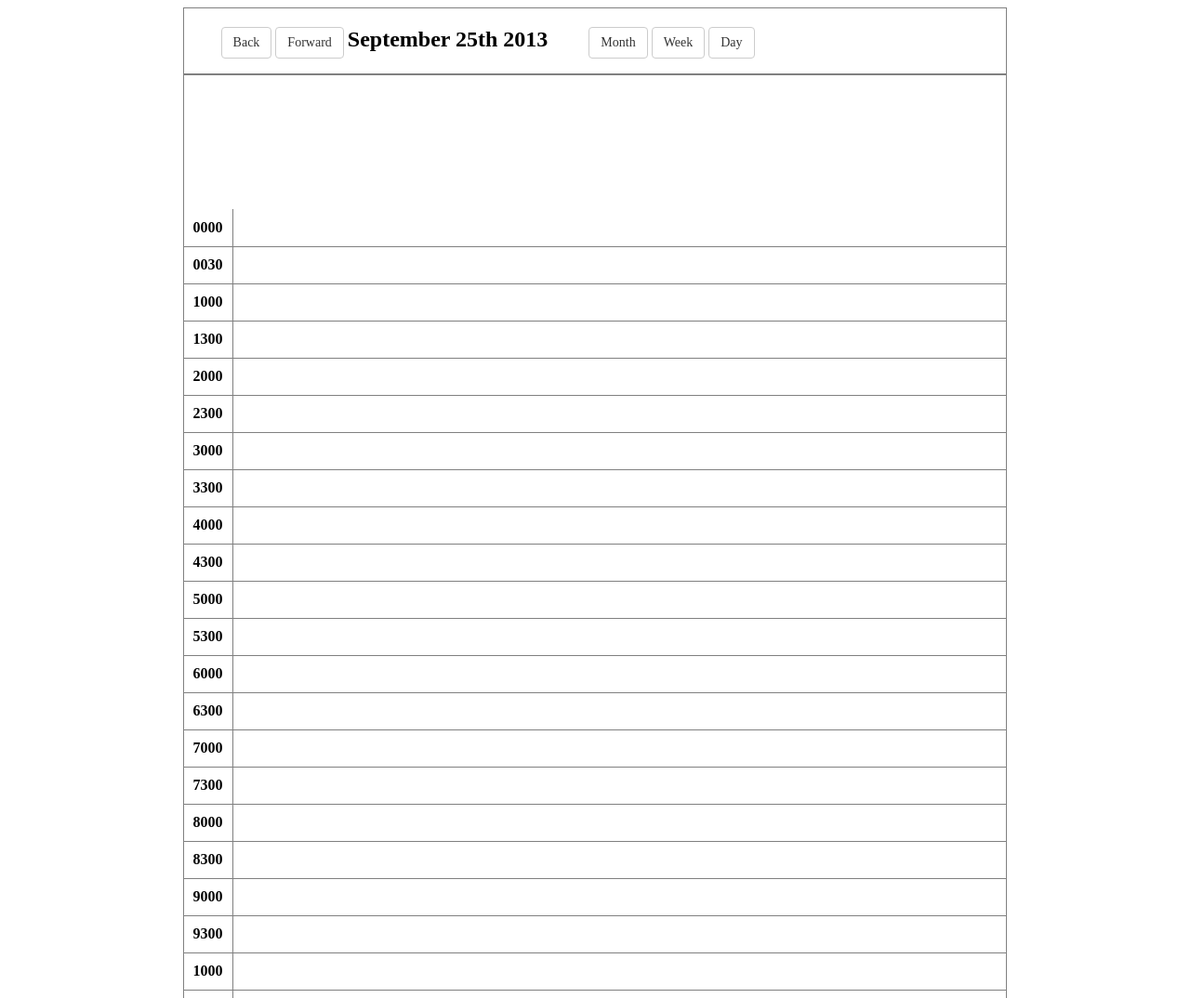
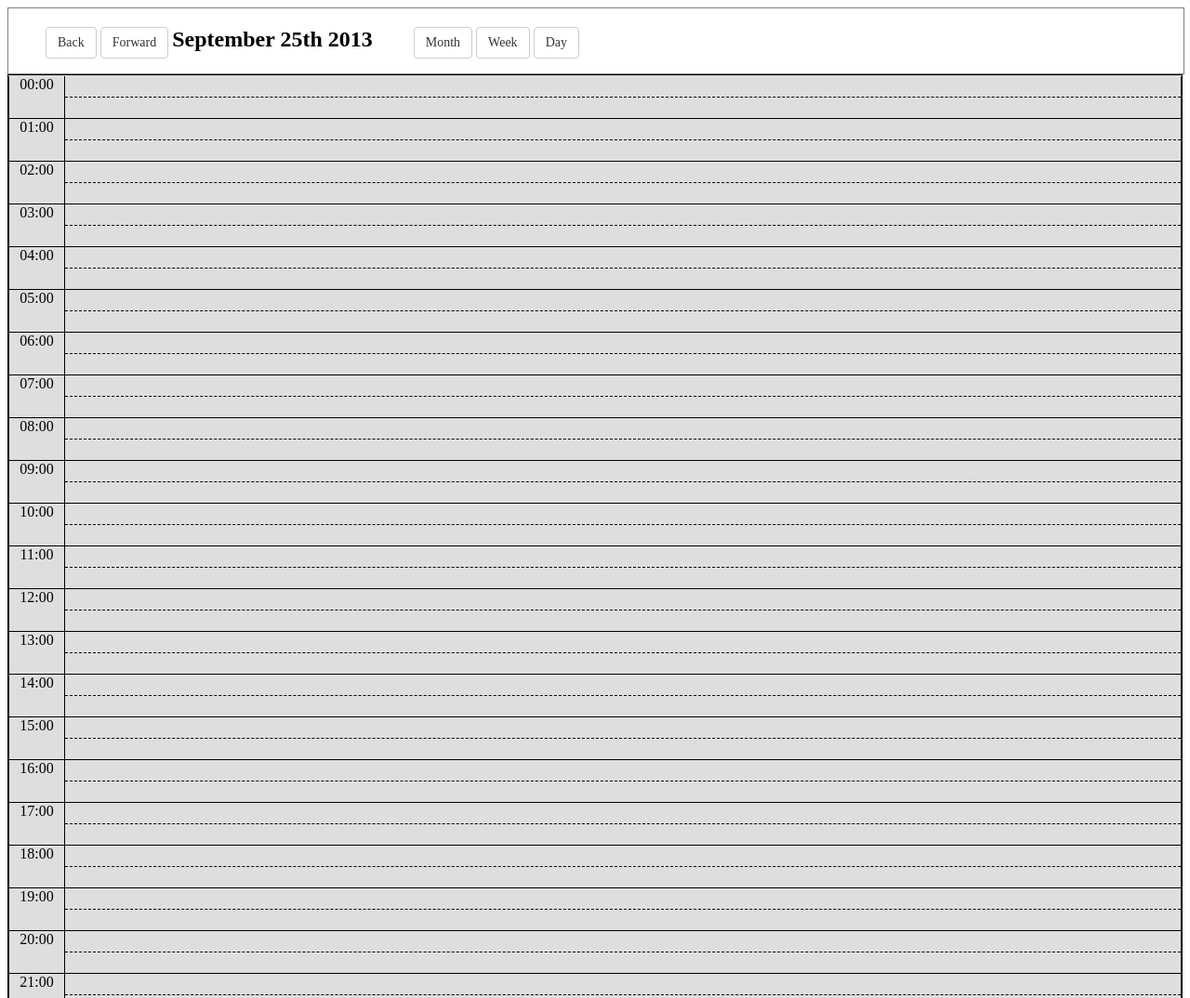
Before and after one commit to jvans1/ng-calendar, a plain HTML site: page src/directives/demo.html in a window 1280 px wide. Shown: the top 1074 px of the page at 93% size. Drawn offline with Linux system fonts and the light colour scheme.

Commit message:
rework cal structure- good now

```diff
--- /dev/null
+++ b/new_call_css.css
@@ -0,0 +1,46 @@
+.cal-container{
+  overflow: scroll;
+  background: green;
+  border: 1px solid black;
+}
+
+.cal-table{
+  height: 1000px;
+  background: blue;
+  width: 100%;
+}
+
+.hour{
+  height: 45px;
+  border: 1px solid black;
+}
+.split{
+  height: 22px;
+  border-bottom: 1px dashed black;
+}
+
+.cal-viewable{
+  vertical-align: top;
+}
+
+.event-container{
+  position: relative;
+  height: 1360px;
+  margin-bottom: -1360px;
+}
+
+.test-event{
+  position: absolute;
+  top: 100px;
+  width: 100px;
+  color: black;
+}
+
+.marker-container{
+  width: 100%;
+  position: absolute;
+}
+
+.mc-container{
+  position: relative;
+}
--- a/src/css/calendar.css
+++ b/src/css/calendar.css
@@ -1,25 +1,66 @@
 .cal-container{
-  border: 1px solid gray;
-  width: 70%;
-  margin: auto;
+  overflow: scroll;
+  border: 1px solid black;
+}
+
+.time-container{
+  height: 45px;
+  border: 1px solid black;
+  text-align: center;
+  border-top: none;
+  border-right: none;
+}
+
+.cal-table{
   height: 1000px;
-  overflow:scroll;
+  background: #DEDEDE;
+  width: 100%;
 }
+
+.hour{
+  height: 45px;
+  border: 1px solid black;
+  border-top: none;
+}
+.split{
+  height: 22px;
+  border-bottom: 1px dashed black;
+}
+
+.cal-viewable{
+  vertical-align: top;
+}
+
+.event-marker-container{
+  position: relative;
+  height: 1100px;
+  margin-bottom: -1100px;
+}
+
+.test-event{
+  position: absolute;
+  top: 100px;
+  width: 100px;
+  color: black;
+}
+
+.marker-container{
+  width: 100%;
+  position: absolute;
+}
+
+.mc-container{
+  position: relative;
+}
+
 .cal-nav-outer{
   border: 1px solid gray;
-  width: 70%;
-  margin: auto;
+  width: 100%;
 }
 .cal-nav{
   display: inline-block;
 }
-.chunk{
-  margin: 0 !important;
-  border-bottom: 1px solid gray;
-  max-height: 40px !important;
-  height: 40px;
-  width: 990px;
-}
+
 /* Event Directive */
 .event-content{
   margin: 0;
@@ -30,26 +71,17 @@
   /*like */
   border: solid 1px #DB7972;
   background-color: #F0D0CE;
-  color :#777777;
+  color: #777777;
   opacity: .8;
 }
 /* End Event Directive */
 
-.block {
-  display: block;
-}
 
 .head{
   width: 50px;
   border-right: 1px solid gray;
 }
-.cal-table{
-  width: 100%;
-  border-collapse: collapse;
-}
 
-#cal-table{
-}
 
 .full{
   width: 100%;
--- a/src/directives/calEvent.js
+++ b/src/directives/calEvent.js
@@ -8,7 +8,7 @@ calendar.directive('calEvent',   function(){
         eventStyle: '@'
       },
       replace: true,
-      templateUrl: './views/cal_event.html'
+      templateUrl: 'cal_event.html'
     };
   }
 );
--- /dev/null
+++ b/src/directives/calendar.html
@@ -0,0 +1,44 @@
+<div>
+  <div class="cal-nav-outer">
+    <ul class="cal-nav">
+      <li class=" btn btn-default">Back</li>
+      <li class=" btn btn-default">Forward</li>
+    </ul>
+    <h2 class="cal-nav"> September 25th 2013 </h2>
+    <ul class="cal-nav">
+      <li class=" btn btn-default">Month</li>
+      <li class=" btn btn-default">Week</li>
+      <li class=" btn btn-default">Day</li>
+    </ul>
+  </div>
+  <div class="cal-container">
+    <table class="cal-table" cellspacing="0" cellpadding="0">
+      <tbody>
+        <tr height="1">
+          <td width="60px"></td>
+          <td colspan="1" >
+            <div class="mc-container">
+              <div class="marker-container">
+                <div ng-repeat="hour in hours" class="hour">
+                  <div class="split"></div>
+                </div>
+              </div>
+            </div>
+          </td>
+        </tr>
+        <tr>
+          <td class="cal-time-labels">
+            <div ng-repeat="hour in hours" class="time-container" id="{{timeToId(hour)}}">
+              {{hour}}
+            </div>
+          </td>
+          <td class="cal-viewable">
+            <div class="event-marker-container">
+              <div class="test-event"></div>
+            </div>
+          </td>
+        </tr>
+      </tbody>
+    </table>
+  </div>
+</div>
--- a/src/directives/calendar.js
+++ b/src/directives/calendar.js
@@ -9,15 +9,18 @@ var calendar = angular.module('ng.calendar', [])
         eventClick: '&'
       },
       replace: true,
-      templateUrl: "./views/calendar.html",
+      templateUrl: "calendar.html",
       controller: function($scope){
+        $scope.timeToId = function(time){
+          return time.replace(":", "")
+        }
         $scope.day = true;
 
         $scope.hours = [
-                      "0000", "0030", "1000", "1300", "2000", "2300", "3000", "3300", "4000", "4300", "5000", "5300", "6000", "6300", "7000", "7300", "8000", "8300", "9000", "9300",
-                      "1000", "1030", "1100", "1130", "1200", "1230", "1300", "1330", "1400", "1430", "1500", "1530", '1600', "1630",
-                      "1700", "1730", "1800", "1830", "1900", "1930", "2000", "2030", "2100", "2130", "2200", "2230", "2300", "2330"
-                    ]
+                      "00:00",  "01:00", "02:00",  "03:00", "04:00", "05:00", "06:00", "07:00", "08:00", "09:00",
+                      "10:00", "11:00", "12:00",  "13:00",  "14:00",  "15:00", '16:00',
+                      "17:00",  "18:00",  "19:00",  "20:00",  "21:00",  "22:00",  "23:00"
+                      ]
         $scope.week = false;
         $scope.agenda = false;
         $scope.month = false;
--- a/src/directives/views/calendar.html
+++ /dev/null
@@ -1,22 +0,0 @@
-<div>
-  <div class="cal-nav-outer">
-    <ul class="cal-nav">
-      <li class=" btn btn-default">Back</li>
-      <li class=" btn btn-default">Forward</li>
-    </ul>
-    <h2 class="cal-nav"> September 25th 2013 </h2>
-    <ul class="cal-nav">
-      <li class=" btn btn-default">Month</li>
-      <li class=" btn btn-default">Week</li>
-      <li class=" btn btn-default">Day</li>
-    </ul>
-  </div>
-  <div class="cal-container">
-    <table class="cal-table" id="cal-table">
-      <tr ng-repeat="halfHour in hours" class="chunk" id="hour{{halfHour}}">
-        <th class="head ">{{halfHour}}</th>
-        <td></td>
-      </tr>
-    </table>
-  </div>
-</div>
```
Also changed, not shown: new_cal.html (added, +50 -0 lines), src/directives/demo.html (+5 -5 lines), src/directives/cal_event.html (renamed from src/directives/views/cal_event.html).
